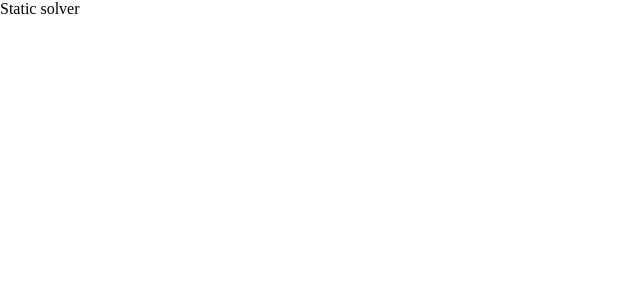
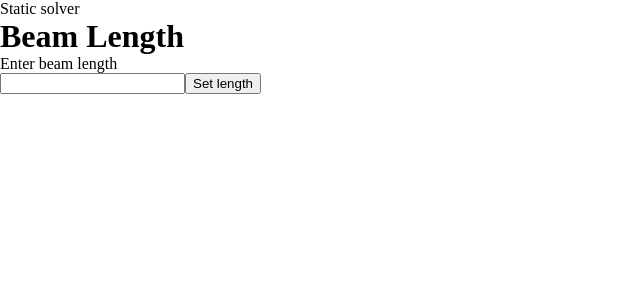
Before and after one commit to JackAgtual/Static-Solver, a React (Vite) app: page / in a window 1280 px wide. Shown: the top 300 px of the page, without its empty margins (0-640 px from the left). Built offline with nearby package versions, Linux system fonts and the light colour scheme.

Commit message:
Adding form for beam length

```diff
--- a/src/App.tsx
+++ b/src/App.tsx
@@ -1,7 +1,10 @@
+import BeamForm from './components/BeamForm'
+
 function App() {
   return (
     <>
       <div>Static solver</div>
+      <BeamForm />
     </>
   )
 }
--- /dev/null
+++ b/src/components/BeamForm/BeamForm.tsx
@@ -0,0 +1,44 @@
+import { useState } from 'react'
+import { Load, Support } from '../../types/staticAnalysis'
+
+type Beam = {
+  length: number | null
+  supports: Support[]
+  loads: Load[]
+}
+
+function BeamForm() {
+  const [beam, setBeam] = useState<Beam>({
+    length: null,
+    supports: [],
+    loads: [],
+  })
+
+  function handleSubmit(e: React.FormEvent<HTMLFormElement>) {
+    e.preventDefault()
+    const formData = new FormData(e.currentTarget)
+    const input = 'length'
+    const length = Number(formData.get(input))
+    if (length === null || length <= 0) {
+      throw new Error('Invalid length')
+    }
+    setBeam({ ...beam, [input]: length })
+  }
+
+  return (
+    <>
+      <form onSubmit={handleSubmit}>
+        <h1>Beam Length</h1>
+        <label>
+          <p>Enter beam length</p>
+          <input required type="number" name="length" min={1} />
+        </label>
+        <button type="submit">
+          {beam.length === null ? 'Set length' : 'Update length'}
+        </button>
+      </form>
+    </>
+  )
+}
+
+export default BeamForm
--- /dev/null
+++ b/src/components/BeamForm/index.ts
@@ -0,0 +1,2 @@
+import BeamForm from './BeamForm'
+export default BeamForm
```
